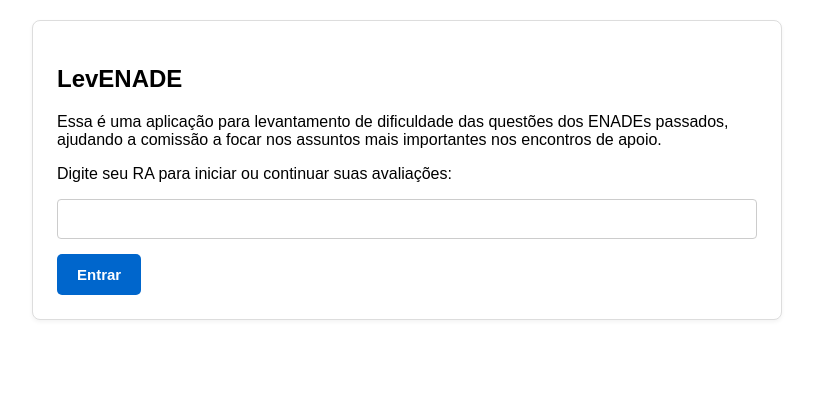
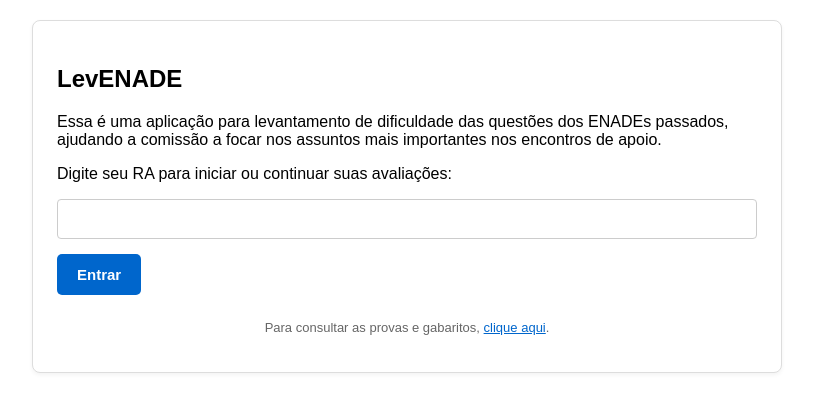
Before and after one commit to tiribsil/levenade, a React (Create React App) app: page / in a window 1280 px wide. Shown: the top 412 px of the page, without its empty margins (233-1046 px from the left). Built offline with nearby package versions, Linux system fonts and the light colour scheme.

Commit message:
add link to official answers

```diff
--- a/src/App.js
+++ b/src/App.js
@@ -125,6 +125,25 @@ export default function App() {
               {carregando ? 'Buscando...' : 'Entrar'}
             </button>
           </form>
+          <p style={{
+            marginTop: '25px',
+            fontSize: '13px',
+            textAlign: 'center',
+            color: '#666'
+          }}>
+            Para consultar as provas e gabaritos,{' '}
+            <a
+              href="https://www.gov.br/inep/pt-br/areas-de-atuacao/avaliacao-e-exames-educacionais/enade/provas-e-gabaritos"
+              target="_blank"
+              rel="noreferrer"
+              style={{
+                color: '#0066cc',
+                textDecoration: 'underline'
+              }}
+            >
+              clique aqui
+            </a>.
+          </p>
         </div>
       </div>
     );
```
